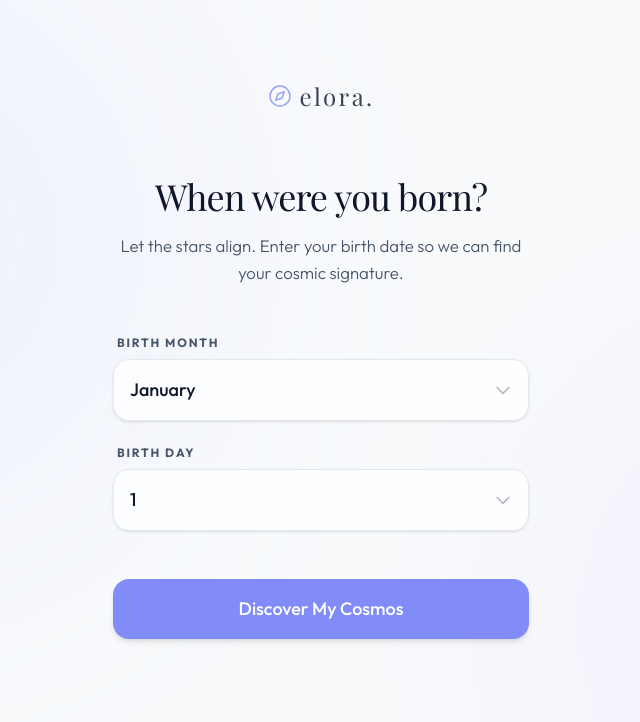
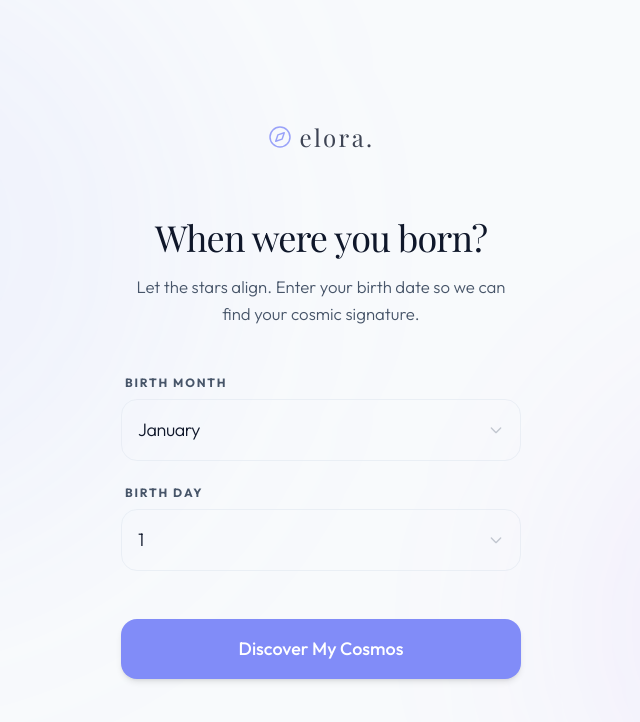
Before and after one commit to noirelle/Elora, a Next.js app: page / in a window 1280 px wide. Shown: the top 722 px of the page, without its empty margins (319-959 px from the left). Built offline with nearby package versions, Linux system fonts and the light colour scheme; a web font is replaced by a local one.

Commit message:
Implement premium custom date pickers and immersive onboarding experience

```diff
--- a/src/components/BirthdaySelector.tsx
+++ b/src/components/BirthdaySelector.tsx
@@ -1,4 +1,4 @@
-import { useState } from "react";
+import { useState, useEffect, useRef } from "react";
 import { CompassIcon } from "./Icons";
 import { getZodiacSign } from "@/lib/zodiacUtils";
 
@@ -19,13 +19,22 @@ function getDaysInMonth(monthIndex: number): number {
 }
 
 export function BirthdaySelector({ onSignDetermined }: { onSignDetermined: (sign: string) => void }) {
+  useEffect(() => {
+    // Prevent scrolling on mobile during setup
+    if (window.innerWidth < 640) {
+      document.body.style.overflow = "hidden";
+    }
+    return () => {
+      document.body.style.overflow = "unset";
+    };
+  }, []);
+
   const [month, setMonth] = useState<number>(0);
   const [day, setDay] = useState<number>(1);
 
   const daysInMonth = getDaysInMonth(month);
 
-  const handleMonthChange = (e: React.ChangeEvent<HTMLSelectElement>) => {
-    const newMonth = parseInt(e.target.value);
+  const handleMonthChange = (newMonth: number) => {
     setMonth(newMonth);
     const newMaxDays = getDaysInMonth(newMonth);
     if (day > newMaxDays) {
@@ -44,7 +53,7 @@ export function BirthdaySelector({ onSignDetermined }: { onSignDetermined: (sign
   };
 
   return (
-    <div className="flex flex-col items-center justify-center animate-in fade-in slide-in-from-bottom-8 duration-700 max-w-md mx-auto w-full px-4 pt-12 md:pt-20">
+    <div className="flex-1 flex flex-col items-center justify-center animate-in fade-in slide-in-from-bottom-8 duration-700 max-w-md mx-auto w-full px-6 min-h-[100dvh]">
 
       {/* Strategic App Branding */}
       <div className="flex items-center gap-2 mb-16 opacity-80">
@@ -62,38 +71,20 @@ export function BirthdaySelector({ onSignDetermined }: { onSignDetermined: (sign
       <div className="w-full space-y-6">
         <div className="flex flex-col gap-2">
           <label className="text-xs font-bold text-[var(--color-muted)] uppercase tracking-[0.15em] ml-1">Birth Month</label>
-          <div className="relative">
-            <select
-              className="w-full p-4 rounded-2xl bg-[var(--color-card)] border border-[var(--color-card-border)] focus:outline-none focus:ring-2 focus:ring-[var(--color-primary)]/50 focus:border-[var(--color-primary)] transition-all shadow-sm appearance-none cursor-pointer text-lg text-[var(--color-foreground)] font-medium"
-              value={month}
-              onChange={handleMonthChange}
-            >
-              {MONTHS.map((m, i) => (
-                <option key={m} value={i}>{m}</option>
-              ))}
-            </select>
-            <div className="pointer-events-none absolute inset-y-0 right-0 flex items-center px-4 text-[var(--color-muted)]">
-              <svg className="w-5 h-5 opacity-40" fill="none" stroke="currentColor" viewBox="0 0 24 24"><path strokeLinecap="round" strokeLinejoin="round" strokeWidth="2" d="M19 9l-7 7-7-7"></path></svg>
-            </div>
-          </div>
+          <CustomSelect
+            options={MONTHS.map((m, i) => ({ value: i, label: m }))}
+            value={month}
+            onChange={handleMonthChange}
+          />
         </div>
 
         <div className="flex flex-col gap-2">
           <label className="text-xs font-bold text-[var(--color-muted)] uppercase tracking-[0.15em] ml-1">Birth Day</label>
-          <div className="relative">
-            <select
-              className="w-full p-4 rounded-2xl bg-[var(--color-card)] border border-[var(--color-card-border)] focus:outline-none focus:ring-2 focus:ring-[var(--color-primary)]/50 focus:border-[var(--color-primary)] transition-all shadow-sm appearance-none cursor-pointer text-lg text-[var(--color-foreground)] font-medium"
-              value={day}
-              onChange={(e) => setDay(parseInt(e.target.value))}
-            >
-              {Array.from({ length: daysInMonth }, (_, i) => i + 1).map((d) => (
-                <option key={d} value={d}>{d}</option>
-              ))}
-            </select>
-            <div className="pointer-events-none absolute inset-y-0 right-0 flex items-center px-4 text-[var(--color-muted)]">
-              <svg className="w-5 h-5 opacity-40" fill="none" stroke="currentColor" viewBox="0 0 24 24"><path strokeLinecap="round" strokeLinejoin="round" strokeWidth="2" d="M19 9l-7 7-7-7"></path></svg>
-            </div>
-          </div>
+          <CustomSelect
+            options={Array.from({ length: daysInMonth }, (_, i) => i + 1).map(d => ({ value: d, label: d.toString() }))}
+            value={day}
+            onChange={(val) => setDay(val as number)}
+          />
         </div>
 
         <button
@@ -106,3 +97,56 @@ export function BirthdaySelector({ onSignDetermined }: { onSignDetermined: (sign
     </div>
   );
 }
+
+function CustomSelect({ options, value, onChange }: {
+  options: { value: number | string; label: string }[];
+  value: number | string;
+  onChange: (val: number | string) => void;
+}) {
+  const [isOpen, setIsOpen] = useState(false);
+  const containerRef = useRef<HTMLDivElement>(null);
+  const selectedLabel = options.find(o => o.value === value)?.label || "";
+
+  useEffect(() => {
+    const handleClickOutside = (event: MouseEvent) => {
+      if (containerRef.current && !containerRef.current.contains(event.target as Node)) {
+        setIsOpen(false);
+      }
+    };
+    document.addEventListener("mousedown", handleClickOutside);
+    return () => document.removeEventListener("mousedown", handleClickOutside);
+  }, []);
+
+  return (
+    <div className="relative w-full" ref={containerRef}>
+      <button
+        onClick={() => setIsOpen(!isOpen)}
+        className={`w-full p-4 rounded-2xl border transition-all text-left flex items-center justify-between group ${isOpen ? 'border-[var(--color-primary)] bg-[var(--color-primary)]/[0.03] ring-2 ring-[var(--color-primary)]/10' : 'border-[var(--color-card-border)]/60 hover:border-[var(--color-primary)]/40 bg-transparent'}`}
+      >
+        <span className="text-lg text-[var(--color-foreground)] font-light tracking-tight">{selectedLabel}</span>
+        <svg className={`w-4 h-4 text-[var(--color-muted)] transition-transform duration-300 ${isOpen ? 'rotate-180 text-[var(--color-primary)]' : 'opacity-30'}`} fill="none" stroke="currentColor" viewBox="0 0 24 24">
+          <path strokeLinecap="round" strokeLinejoin="round" strokeWidth="2" d="M19 9l-7 7-7-7"></path>
+        </svg>
+      </button>
+
+      {isOpen && (
+        <div className="absolute z-50 w-full mt-2 bg-[var(--color-background)]/80 backdrop-blur-xl border border-[var(--color-card-border)]/40 rounded-3xl shadow-2xl overflow-hidden animate-in fade-in zoom-in-95 duration-200">
+          <div className="max-h-[250px] overflow-y-auto overflow-x-hidden hide-scroll py-2">
+            {options.map((opt) => (
+              <button
+                key={opt.value}
+                onClick={() => {
+                  onChange(opt.value);
+                  setIsOpen(false);
+                }}
+                className={`w-full px-5 py-3 text-left transition-all flex items-center justify-between group ${value === opt.value ? 'bg-[var(--color-primary)]/10 text-[var(--color-primary)]' : 'text-[var(--color-foreground)] hover:bg-[var(--color-primary)]/5'}`}
+              >
+                <span className={`text-base tracking-tight ${value === opt.value ? 'font-bold' : 'font-light opacity-60 group-hover:opacity-100'}`}>{opt.label}</span>
+              </button>
+            ))}
+          </div>
+        </div>
+      )}
+    </div>
+  );
+}
```
